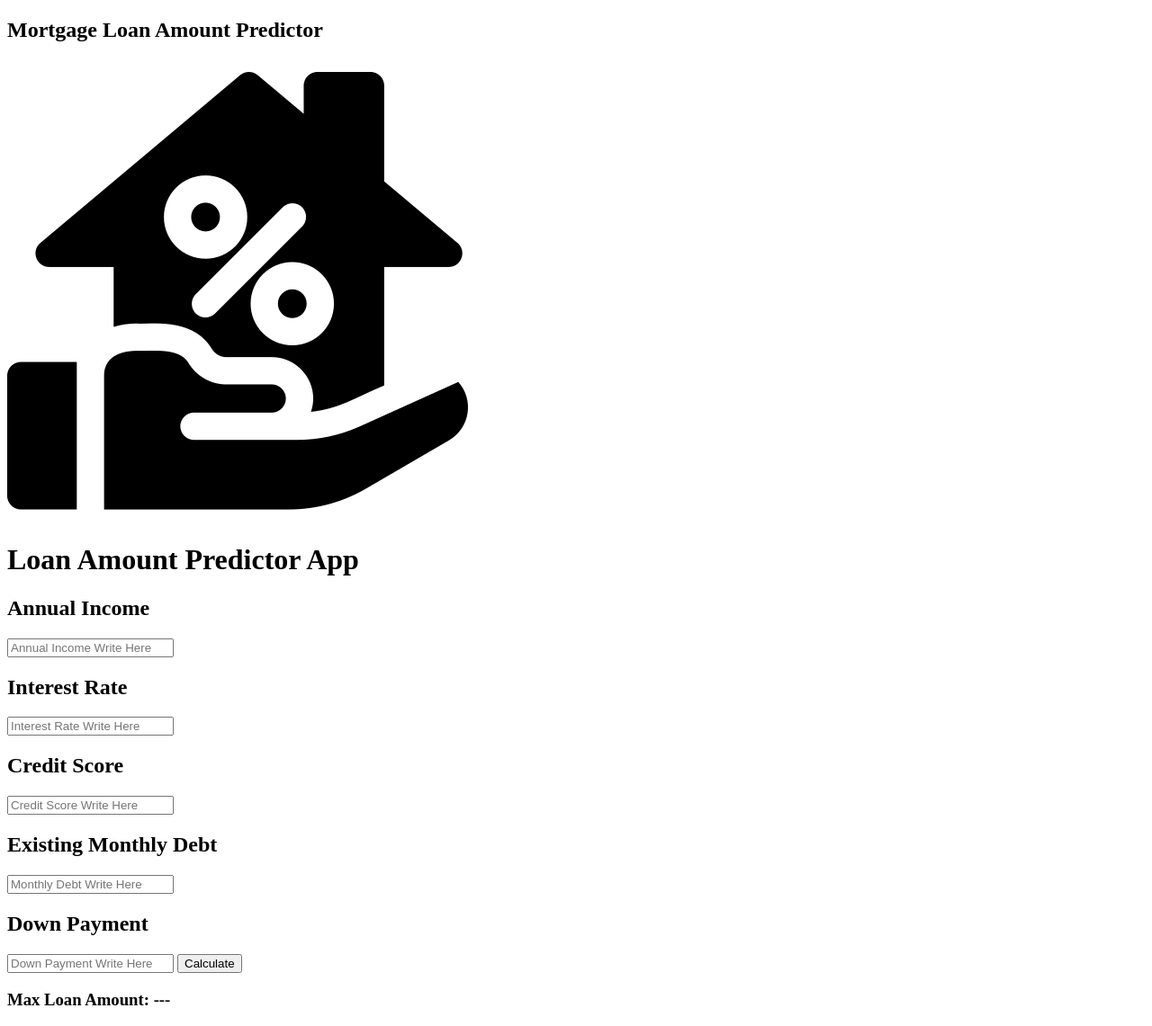
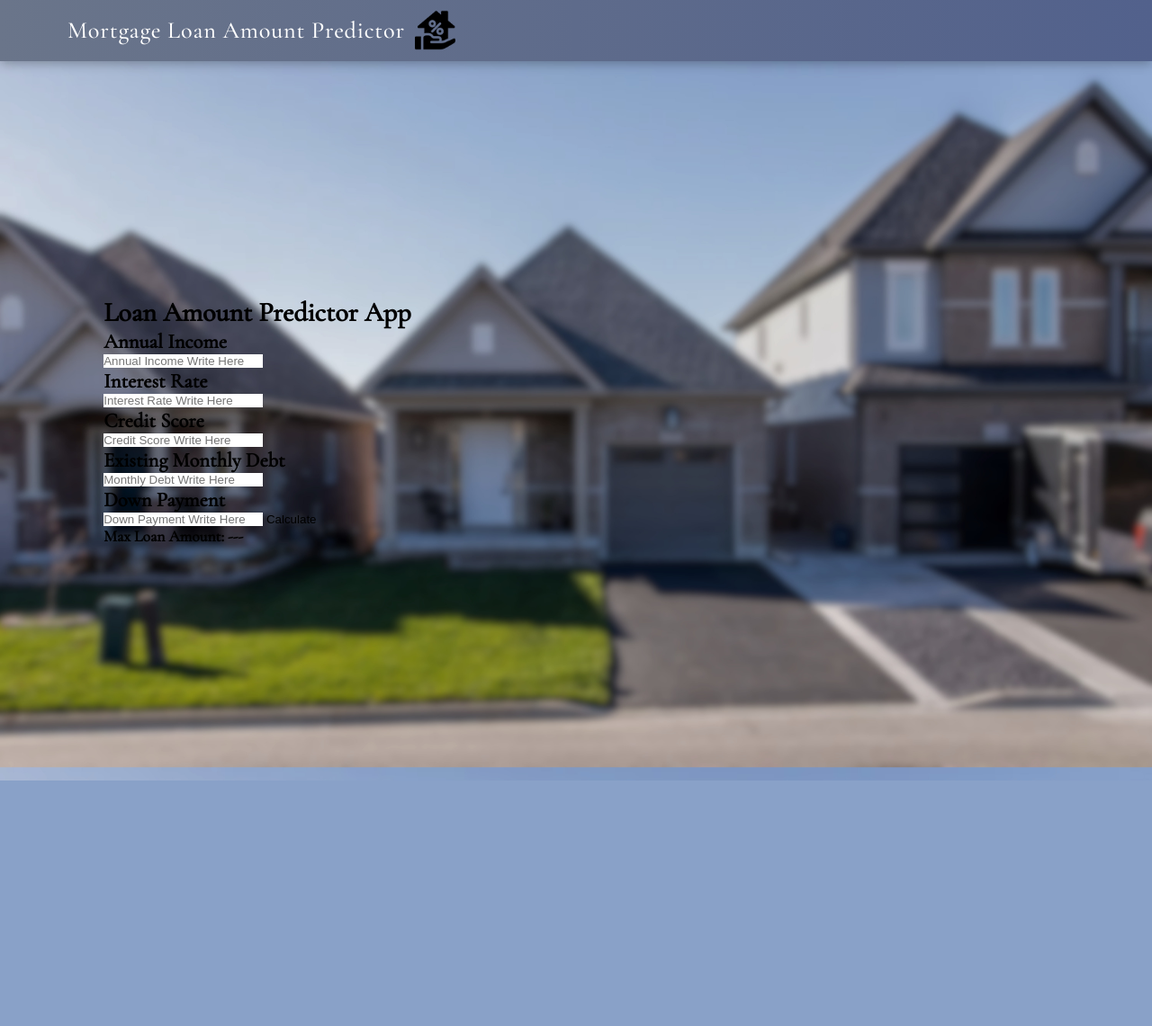
Before and after one commit to Chumus2/Mortgage-Loan-Amount-Prediction-Regression, a Django app: template web/app/templates/main/main.html in a window 1280 px wide. Shown: the whole page at 90% size. After the commit the page ends 868 px from the top, so only its background shows below. Run offline with Django 4.2, Linux system fonts and the light colour scheme; the template is opened without the code that fills it, so the values that code supplies are empty.

Commit message:
added styles for header and main a bit

```diff
--- a/web/app/static/stylesheets/main.css
+++ b/web/app/static/stylesheets/main.css
@@ -0,0 +1,87 @@
+*, *::after, *::before {
+    margin: 0;
+    padding: 0;
+    box-sizing: border-box;
+}
+
+html, body {
+    font-size: 15px;
+    width: 100%;
+    height: 100%;
+}
+
+h1, h2, h3, p {
+    font-family: "Cormorant Garamond", serif;
+}
+
+button {
+    cursor: pointer;
+    border: none;
+    background: none;
+}
+
+input {
+    outline: none;
+    border: none;
+}
+
+img {
+    display: block;
+    max-width: 100%;
+}
+
+/* Body */
+body {
+    background-image: url("../../static/images/background.png");
+    background-size: cover;
+    background-position: center;
+    background-repeat: no-repeat;
+    background-attachment: fixed;
+    overflow: hidden;
+}
+
+/* Header */
+header {
+    position: sticky;
+    top: 0;
+    left: 0;
+    width: 100%;
+    z-index: 100;
+    background: linear-gradient(to right, #6a758a, #52618c);
+    padding-block: 0.75rem;
+    padding-inline: 5rem 0;
+    box-shadow: 0 2px 12px rgba(0, 0, 0, 0.3);
+}
+
+.Header_Texts {
+    display: flex;
+    align-items: center;
+    justify-content: flex-start;
+    gap: 0.75rem;
+    color: #ffffff;
+}
+
+.Header_Texts > h2 {
+    font-size: 1.75rem;
+    font-weight: 500;
+    letter-spacing: 0.03em;
+}
+
+.Header_Texts > img {
+    width: 3rem;
+    height: 3rem;
+    object-fit: contain;
+}
+
+/* Main */
+main {
+    width: 100%;
+    height: 100vh;
+    display: flex;
+    align-items: center;
+    justify-content: flex-start;
+    padding-left: 9%;
+    position: relative;
+}
+
+/* Card */
--- a/web/app/templates/main/main.html
+++ b/web/app/templates/main/main.html
@@ -8,6 +8,7 @@
 
     <link rel="icon" type="image/x-icon" href="{%  static 'images/icon.png' %}">
     <link rel="stylesheet" href="{%  static 'stylesheets/main.css' %}">
+    <link rel="stylesheet" href="https://fonts.googleapis.com/css2?family=Cormorant+Garamond:ital,wght@0,479;1,479&display=swap">
 </head>
 
 <body>
@@ -23,6 +24,7 @@
 
     <main>
 
+        <div class="Main_Card">
             <h1 class="Main_Title">Loan Amount Predictor App</h1>
 
             {% if messages %}
@@ -57,6 +59,7 @@
                     Max Loan Amount: {% if result %}${{ result }}{% else %}---{% endif %}
                 </h3>
             </div>
+        </div>
 
     </main>
 
```
Also changed, not shown: web/app/static/images/background.png (added). Lines whose indentation alone changed are shown as unchanged.
